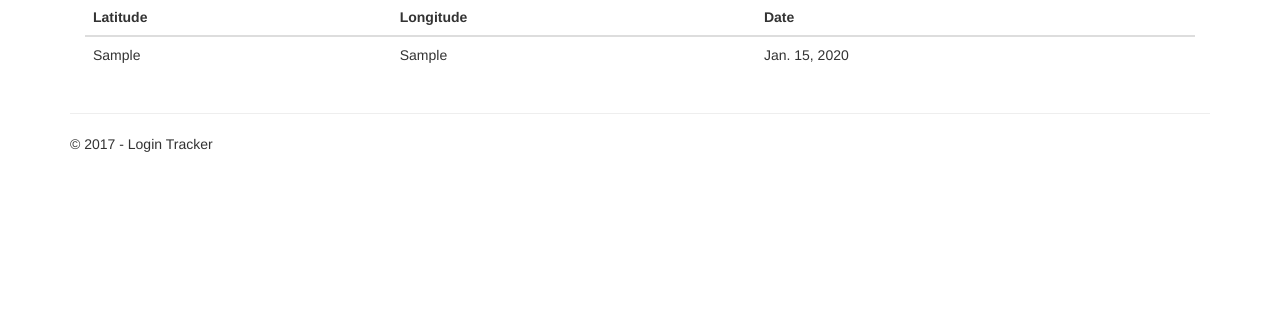
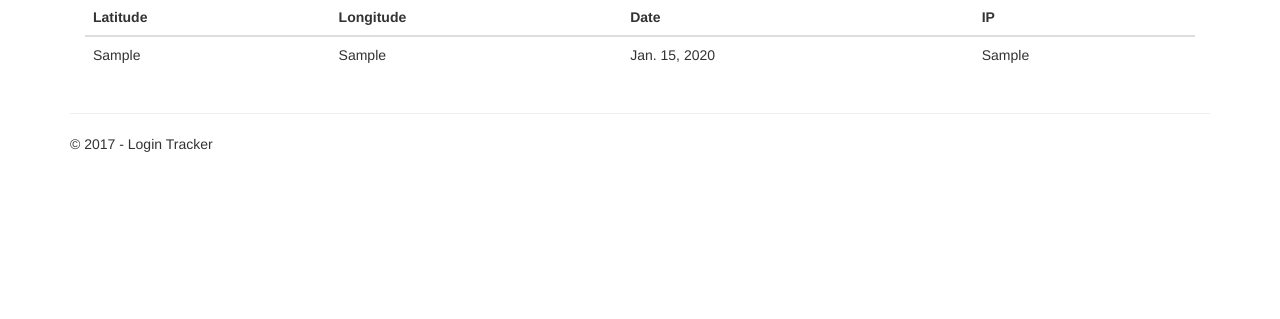
Before and after one commit to enigodupont/loginTracker, a Django app: page /map in a window 1280 px wide. Shown: the part 481-800 px from the top of the page. Run offline with Django 3.2, Linux system fonts and the light colour scheme; a user stored in the database is signed in; tables that the repository leaves empty hold one stand-in row (values such as "Sample post"); some libraries are stand-ins or nearby versions.

Commit message:
Added marker data and fixed other errors

```diff
--- a/loginTrackerServer/app/templates/app/map.html
+++ b/loginTrackerServer/app/templates/app/map.html
@@ -21,6 +21,7 @@
                     <th>Latitude</th>
                     <th>Longitude</th>
                     <th>Date</th>
+                    <th>IP</th>
                 </tr>
             </thead>
             <tbody>
@@ -29,6 +30,7 @@
                     <td>{{ i.lat }}</td>
                     <td>{{ i.long }}</td>
                     <td>{{ i.logDate }}</td>
+                    <td>{{ i.ip }}</td>
                 </tr>
                 {% endfor %}
             </tbody>
@@ -44,10 +46,26 @@
               });
 
             {% for i in locations %}
-                var marker = new google.maps.Marker({
+            var marker{{ i.id }} = new google.maps.Marker({
                     position: {lat: {{ i.lat }}, lng: {{ i.long }}},
-                    map: map
+                    map: map,
+                    label: '{{ i.id }}',
+                    title: '{{ i.ip }} - {{ i.logDate }}',
                 });
+
+            var content{{ i.id }} = '<div>' +
+                                    '<h1 class="firstHeading"> {{ i.ip }} </h1>' +
+                                    '<h2> {{ i.logDate }} </h2>' +
+                                    '</div>';
+            var infoWindow{{ i.id }} = new google.maps.InfoWindow({
+                content: content{{ i.id }}
+            });
+
+            marker{{ i.id }}.addListener('click',function(){
+              infoWindow{{ i.id }}.open(map,marker{{ i.id }});
+            });
+
+
             {% endfor %}
           }
 
--- /dev/null
+++ b/loginTrackerServer/app/templates/app/signuppartial.html
@@ -0,0 +1,7 @@
+{% if not user.is_authenticated %}
+
+<ul class="nav navbar-nav navbar-right">
+    <li><a href="{% url 'signup' %}">Sign Up</a></li>
+</ul>
+
+{% endif %}
--- a/loginTrackerServer/post_locate/views.py
+++ b/loginTrackerServer/post_locate/views.py
@@ -5,6 +5,7 @@ from app.models import locationData
 from django.views.decorators.csrf import csrf_exempt
 from django.contrib.auth import authenticate
 
+from datetime import datetime
 # Create your views here.
 
 @csrf_exempt
@@ -18,7 +19,7 @@ def locate(request):
     local.lat = js['latitude']
     local.long = js['longitude']
     local.ip = client_ip
-
+    local.logDate = datetime.now()
 
     user = authenticate(username=request.POST['user'],password=request.POST['pass'])
     local.user = user
```
Also changed, not shown: loginTrackerServer/post_locate/migrations/0002_delete_locationdata.py (added), 1 other file.
